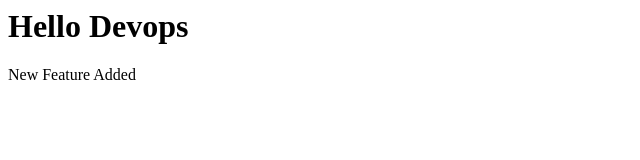
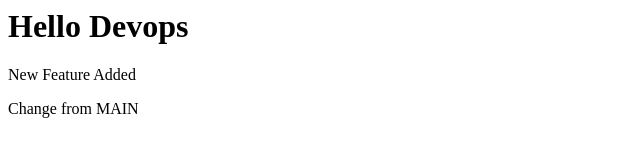
Before and after one commit to hansikagollen/devops_practice, a plain HTML site: page index.html in a window 1280 px wide. Shown: the whole page, without its empty margins (0-640 px from the left). Drawn offline with Linux system fonts and the light colour scheme.

Commit message:
Main branch change

```diff
--- a/index.html
+++ b/index.html
@@ -1,2 +1,3 @@
 <h1>Hello Devops</h1>
 <p>New Feature Added</p>
+<p>Change from MAIN</p>
```
